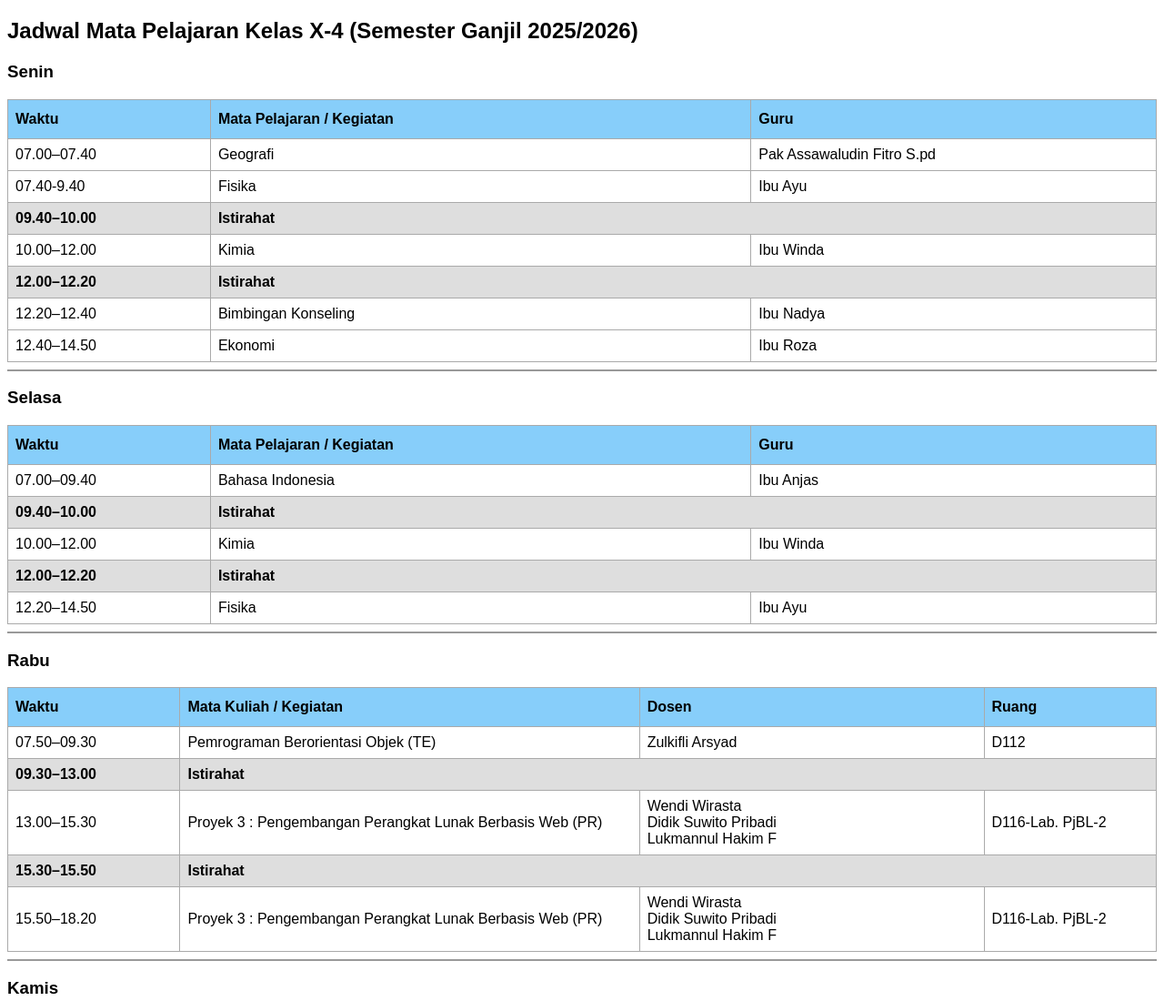
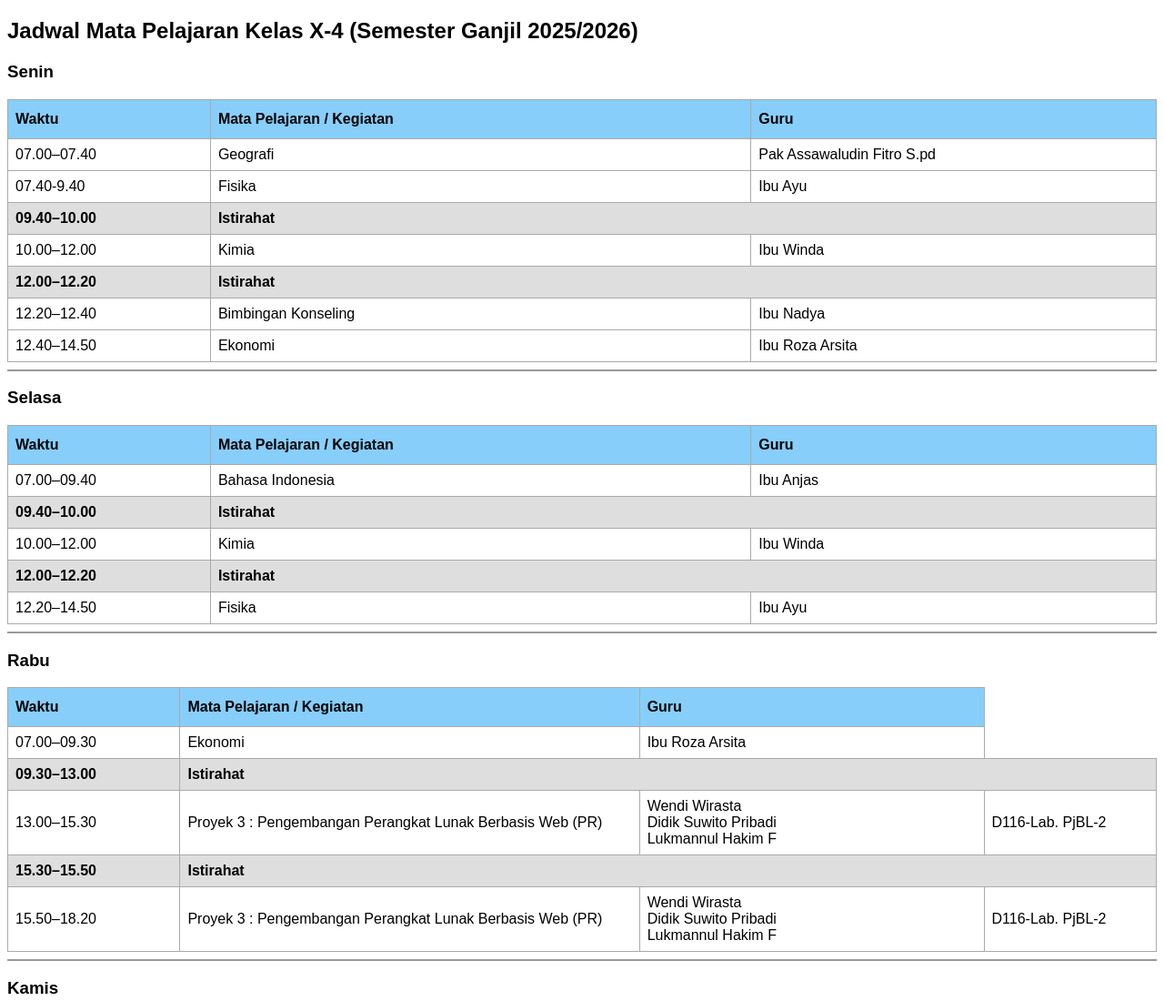
Before and after one commit to FadelSM/my-jadwal, a plain HTML site: page index.html in a window 1280 px wide. Shown: the top 1100 px of the page at 91% size. Drawn offline with Linux system fonts and the light colour scheme.

Commit message:
Update index.html

```diff
--- a/index.html
+++ b/index.html
@@ -81,7 +81,7 @@
         <tr>
           <td>12.40–14.50</td>
           <td>Ekonomi</td>
-          <td>Ibu Roza</td>
+          <td>Ibu Roza Arsita</td>
         </tr>
       </tbody>
     </table>
@@ -127,17 +127,15 @@
       <thead>
         <tr>
           <th style="width: 15%;">Waktu</th>
-          <th style="width: 40%;">Mata Kuliah / Kegiatan</th>
-          <th style="width: 30%;">Dosen</th>
-          <th style="width: 15%;">Ruang</th>
+          <th style="width: 40%;">Mata Pelajaran / Kegiatan</th>
+          <th style="width: 30%;">Guru</th>
         </tr>
       </thead>
       <tbody>
         <tr>
-          <td>07.50–09.30</td>
-          <td>Pemrograman Berorientasi Objek (TE)</td>
-          <td>Zulkifli Arsyad</td>
-          <td>D112</td>
+          <td>07.00–09.30</td>
+          <td>Ekonomi</td>
+          <td>Ibu Roza Arsita</td>
         </tr>
         <tr id="break">
           <td><strong>09.30–13.00</strong></td>
```
